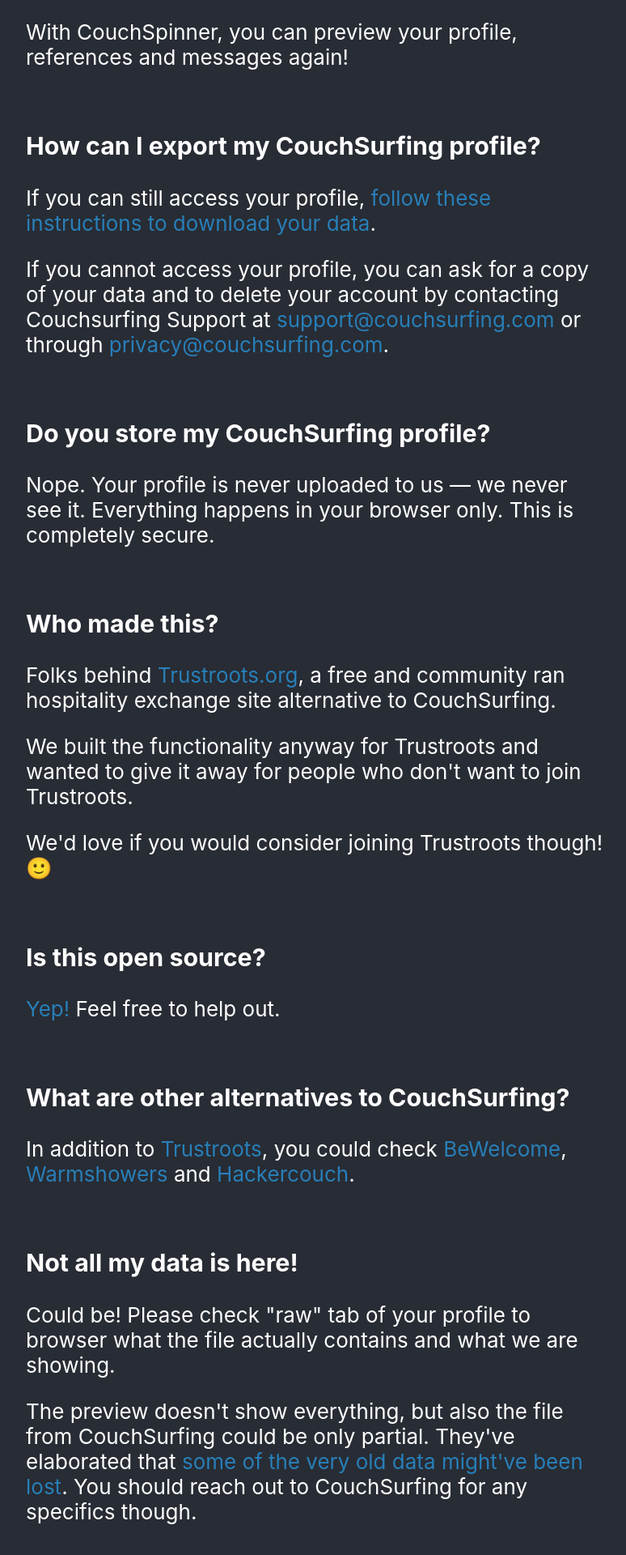
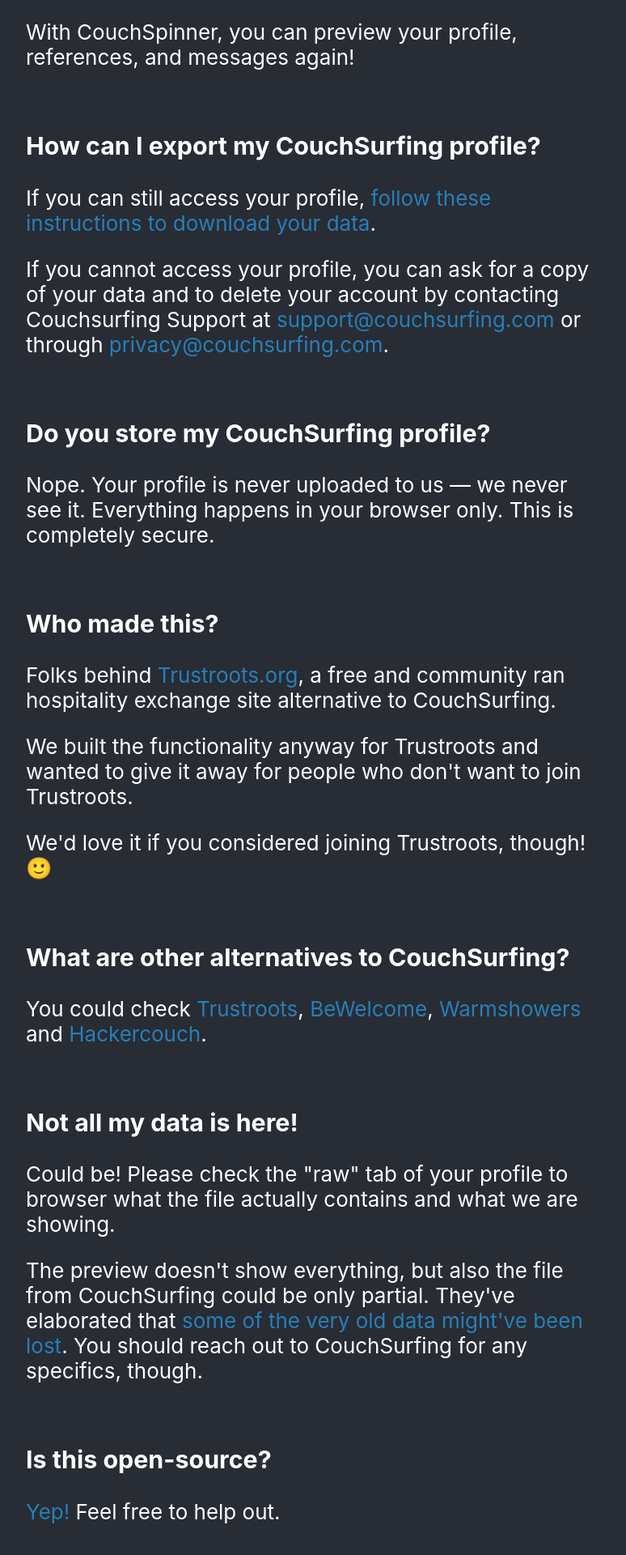
Before and after one commit to simison/couchspinner, a React (Create React App) app: page / in a window 1280 px wide. Shown: the part 1293-3213 px from the top of the page at 81% size, without its empty margins (248-1022 px from the left). Built offline with nearby package versions, Linux system fonts and the light colour scheme.

Commit message:
Small copy updates to FAQ

```diff
--- a/src/About.js
+++ b/src/About.js
@@ -10,9 +10,9 @@
 
       <div className="About-FAQ">
         <h3>Why CouchSpinner exists? <Anchor id="why-couchspinner-exists" /></h3>
-        <p>CouchSurfing locked out significant portion of their community by <a href="https://blog.couchsurfing.com/couchsurfing-needs-your-help/">turning into a paid site overnight</a> on May 14, 2020.</p>
+        <p>CouchSurfing locked out a significant portion of their community by <a href="https://blog.couchsurfing.com/couchsurfing-needs-your-help/">turning into a paid site overnight</a> on May 14, 2020.</p>
         <p>You can recover your data from CouchSurfing, but what can you do with it then?</p>
-        <p>With CouchSpinner, you can preview your profile, references and messages again!</p>
+        <p>With CouchSpinner, you can preview your profile, references, and messages again!</p>
 
         <h3>How can I export my CouchSurfing profile? <Anchor id="how-can-i-export-my-couchsurfing-profile" /></h3>
         <p>If you can still access your profile, <a href="https://support.couchsurfing.org/hc/en-us/articles/360045738353-Download-your-data">follow these instructions to download your data</a>.</p>
@@ -24,17 +24,17 @@
         <h3>Who made this? <Anchor id="who-made-this" /></h3>
         <p>Folks behind <a href="https://www.trustroots.org/?ref=couchspinner">Trustroots.org</a>, a free and community ran hospitality exchange site alternative to CouchSurfing.</p>
         <p>We built the functionality anyway for Trustroots and wanted to give it away for people who don't want to join Trustroots.</p>
-        <p>We'd love if you would consider joining Trustroots though! <span role="img" aria-hidden>🙂</span></p>
-
-        <h3>Is this open source? <Anchor id="is-this-open-source" /></h3>
-        <p><a href="https://github.com/simison/couchspinner">Yep!</a> Feel free to help out.</p>
+        <p>We'd love it if you considered joining Trustroots, though! <span role="img" aria-hidden>🙂</span></p>
 
         <h3>What are other alternatives to CouchSurfing? <Anchor id="couchsurfing-alternatives" /></h3>
-        <p>In addition to <a href="https://www.trustroots.org/?ref=couchspinner">Trustroots</a>, you could check <a href="https://www.bewelcome.org/">BeWelcome</a>, <a href="https://www.warmshowers.org/">Warmshowers</a> and <a href="https://hackercouch.com/">Hackercouch</a>.</p>
+        <p>You could check <a href="https://www.trustroots.org/?ref=couchspinner">Trustroots</a>, <a href="https://www.bewelcome.org/">BeWelcome</a>, <a href="https://www.warmshowers.org/">Warmshowers</a> and <a href="https://hackercouch.com/">Hackercouch</a>.</p>
 
         <h3>Not all my data is here! <Anchor id="not-all-my-data-is-here" /></h3>
-        <p>Could be! Please check "raw" tab of your profile to browser what the file actually contains and what we are showing.</p>
-        <p>The preview doesn't show everything, but also the file from CouchSurfing could be only partial. They've elaborated that <a href="https://www.facebook.com/groups/253525915764545/?post_id=274543140329489&comment_id=274552816995188&reply_comment_id=274560876994382">some of the very old data might've been lost</a>. You should reach out to CouchSurfing for any specifics though.</p>
+        <p>Could be! Please check the "raw" tab of your profile to browser what the file actually contains and what we are showing.</p>
+        <p>The preview doesn't show everything, but also the file from CouchSurfing could be only partial. They've elaborated that <a href="https://www.facebook.com/groups/253525915764545/?post_id=274543140329489&comment_id=274552816995188&reply_comment_id=274560876994382">some of the very old data might've been lost</a>. You should reach out to CouchSurfing for any specifics, though.</p>
+
+        <h3>Is this open-source? <Anchor id="is-this-open-source" /></h3>
+        <p><a href="https://github.com/simison/couchspinner">Yep!</a> Feel free to help out.</p>
       </div>
     </div>
   );
```
